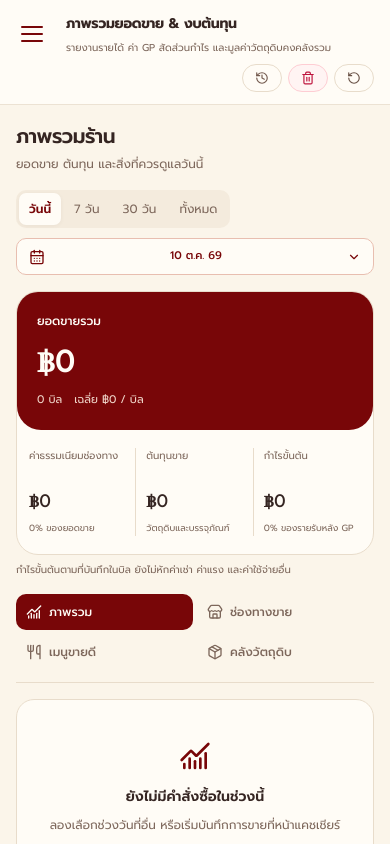
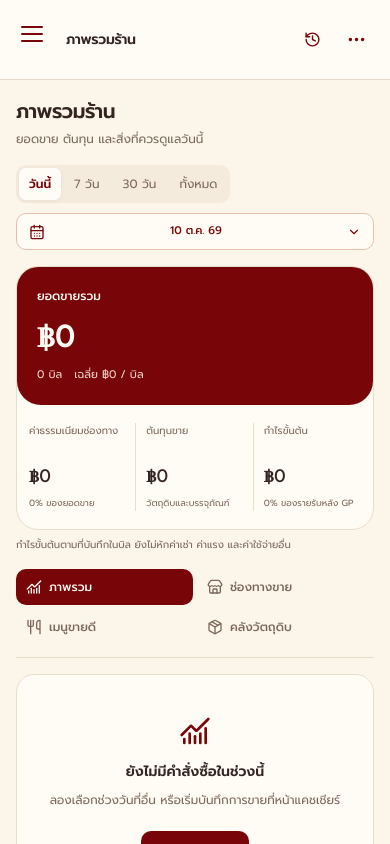
Before and after one commit to armwoottipong/Greek_yokk, a Vue app: page /#dashboard in a window 390 px wide. Built offline with nearby package versions, Linux system fonts and the light colour scheme.

Commit message:
feat: add tablet rail and simplify shop header actions

```diff
--- a/src/App.vue
+++ b/src/App.vue
@@ -6,14 +6,14 @@
     <!-- Main Content Layout -->
     <div class="flex-1 flex flex-col min-w-0 h-full overflow-hidden">
       <!-- Dynamic Header -->
-      <HeaderBar :mobile-menu-open="mobileMenuOpen" @toggle-menu="mobileMenuOpen=!mobileMenuOpen" />
+      <HeaderBar :mobile-menu-open="mobileMenuOpen" @toggle-menu="mobileMenuOpen=!mobileMenuOpen" @request-close-navigation="mobileMenuOpen=false" />
 
       <div v-if="store.storageError" role="alert" class="mx-4 mt-3 rounded-xl border border-rose-300 bg-rose-50 p-3 text-sm text-rose-900">
         {{ store.storageError.message || store.storageError }}
       </div>
 
       <!-- Active View Content -->
-      <main :inert="mobileMenuOpen" class="flex-1 overflow-y-auto p-4 md:p-6">
+      <main :inert="mobileMenuOpen ? true : undefined" class="flex-1 overflow-y-auto p-4 md:p-6">
         <KeepAlive>
           <component :is="currentViewComponent" />
         </KeepAlive>
--- a/src/assets/interface.css
+++ b/src/assets/interface.css
@@ -15,3 +15,4 @@
 @media(max-width:1199px){.ui-button--compact{min-height:44px}.interface-page-heading{align-items:flex-start;flex-wrap:wrap}}
 @media(prefers-reduced-motion:no-preference){.ui-button{transition:background-color 150ms ease,color 150ms ease}.ui-button-spinner{animation:interface-spin .75s linear infinite}}
 @keyframes interface-spin{to{transform:rotate(360deg)}}
+#app[inert] .mobile-menu-toggle{visibility:hidden}
--- a/src/components/layout/HeaderBar.vue
+++ b/src/components/layout/HeaderBar.vue
@@ -1,93 +1,55 @@
 <template>
-  <header ref="panelHeader" class="brand-page-header bg-white border-b border-stone-200/80 flex items-center justify-between shrink-0 select-none">
-    <button id="mobile-menu-toggle" ref="menuToggle" type="button" class="mobile-menu-toggle" :class="{'is-open':mobileMenuOpen}" :aria-expanded="mobileMenuOpen" aria-controls="main-sidebar" :aria-label="mobileMenuOpen?'ปิดเมนูหลัก':'เปิดเมนูหลัก'" @click="$emit('toggle-menu')"><span></span><span></span><span></span></button>
-    <div :inert="mobileMenuOpen" class="min-w-0">
-      <h2 class="text-base font-bold text-stone-900 flex items-center gap-2">
-        <span>{{ pageTitle.title }}</span>
-        <span v-if="pageTitle.badge" class="text-xs px-2 py-0.5 rounded-full bg-stone-100 text-stone-600 font-normal">
-          {{ pageTitle.badge }}
-        </span>
-      </h2>
-      <p class="text-xs text-stone-400 font-normal">{{ pageTitle.subtitle }}</p>
-    </div>
-
-    <div :inert="mobileMenuOpen" class="flex items-center gap-3">
-      <!-- Low Stock Alert Pill -->
-      <button
-        v-if="store.lowStockMaterials.length > 0"
-        @click="store.switchTab('stock')"
-        class="flex items-center gap-2 px-3 py-1.5 rounded-full bg-rose-50 text-rose-700 border border-rose-200/60 text-xs font-medium hover:bg-rose-100 transition-colors"
-        title="คลิกเพื่อดูวัตถุดิบที่ต้องเติม"
-      >
-        <span class="w-2 h-2 rounded-full bg-rose-500 animate-pulse"></span>
-        <span>วัตถุดิบใกล้หมด: {{ store.lowStockMaterials.length }} รายการ</span>
-      </button>
-
-      <!-- Activity Log Button -->
-      <button
-        @click="store.openActivityLog('all')"
-        class="px-3 py-1.5 rounded-xl border border-stone-200 text-stone-700 hover:text-stone-900 hover:bg-stone-50 text-xs font-medium flex items-center gap-1.5 transition-colors cursor-pointer"
-        title="ดูประวัติและบันทึกกิจกรรมทั้งหมด"
-      >
-        <History class="w-3.5 h-3.5 text-stone-500" />
-        <span class="hidden sm:inline">ประวัติกิจกรรม</span>
-      </button>
-
-      <!-- Clear All Data Button -->
-      <button
-        @click="confirmClearAll"
-        class="px-3 py-1.5 rounded-xl border border-rose-200 bg-rose-50/60 hover:bg-rose-100 text-rose-700 text-xs font-medium flex items-center gap-1.5 transition-colors cursor-pointer"
-        title="ล้างข้อมูลทั้งหมดออก (เริ่มร้านใหม่)"
-      >
-        <Trash2 class="w-3.5 h-3.5" />
-        <span class="hidden sm:inline">ล้างข้อมูลทั้งหมด</span>
-      </button>
-
-      <!-- Refresh Demo Data Button -->
-      <button
-        @click="confirmResetDemo"
-        class="px-3 py-1.5 rounded-xl border border-stone-200 text-stone-600 hover:text-stone-900 hover:bg-stone-50 text-xs font-medium flex items-center gap-1.5 transition-colors cursor-pointer"
-        title="โหลดข้อมูลตัวอย่าง (Demo Data)"
-      >
-        <RotateCcw class="w-3.5 h-3.5" />
-        <span class="hidden sm:inline">โหลด Demo</span>
-      </button>
-
-      <!-- Sync Button -->
-      <button
-        v-if="store.gasApiUrl"
-        @click="store.syncWithGas()"
-        :disabled="store.isSyncing"
-        class="px-3.5 py-1.5 rounded-xl bg-amber-900/10 hover:bg-amber-900/20 text-amber-900 text-xs font-medium flex items-center gap-1.5 transition-colors disabled:opacity-50 cursor-pointer"
-      >
-        <CloudSync class="w-3.5 h-3.5" :class="{ 'animate-spin': store.isSyncing }" />
-        <span class="hidden sm:inline">{{ store.isSyncing ? 'กำลังซิงค์...' : 'Sync Sheets' }}</span>
-      </button>
-    </div>
-  </header>
+ <header ref="panelHeader" class="brand-page-header">
+  <button id="mobile-menu-toggle" ref="menuToggle" type="button" class="mobile-menu-toggle" :class="{'is-open':mobileMenuOpen}" :aria-expanded="mobileMenuOpen" aria-controls="main-sidebar" :aria-label="mobileMenuOpen?'ปิดเมนูหลัก':'เปิดเมนูหลัก'" @click="$emit('toggle-menu')"><span></span><span></span><span></span></button>
+  <div :inert="mobileMenuOpen ? true : undefined" class="header-page-title"><h2>{{ pageTitle.title }}<small v-if="pageTitle.badge">{{ pageTitle.badge }}</small></h2><p>{{ pageTitle.subtitle }}</p></div>
+  <div :inert="mobileMenuOpen ? true : undefined" class="header-quick-actions">
+   <Button v-if="store.lowStockMaterials.length" size="compact" variant="quiet" :aria-label="'วัตถุดิบใกล้หมด '+store.lowStockMaterials.length+' รายการ'" @click="store.switchTab('stock')"><Package :size="16" aria-hidden="true"/><span>{{ store.lowStockMaterials.length }}</span></Button>
+   <Button size="compact" variant="quiet" aria-label="ประวัติกิจกรรม" @click="store.openActivityLog('all')"><History :size="17" aria-hidden="true"/><span class="header-action-label">ประวัติ</span></Button>
+   <Button v-if="store.gasApiUrl" size="compact" variant="quiet" :loading="store.isSyncing" aria-label="สำรองข้อมูลไป Google Sheets" @click="store.syncWithGas()"><CloudSync :size="17" aria-hidden="true"/><span class="header-action-label">สำรองข้อมูล</span></Button>
+   <button ref="moreButton" data-header-more class="header-more" type="button" aria-label="คำสั่งระบบเพิ่มเติม" aria-haspopup="dialog" :aria-expanded="actionsOpen" aria-controls="header-system-actions" @click="openActions"><MoreHorizontal :size="21" aria-hidden="true"/></button>
+  </div>
+ </header>
+ <DialogFrame :open="actionsOpen" id="header-system-actions" title="คำสั่งระบบ" description="สำรองข้อมูล หรือเริ่มต้นข้อมูลร้านใหม่" presentation="sheet" @request-close="actionsOpen=false">
+  <div class="header-system-actions">
+   <Button variant="secondary" :disabled="!store.gasApiUrl||store.isSyncing" @click="runSystemAction('sync')"><CloudSync :size="18" aria-hidden="true"/>สำรองไป Google Sheets</Button>
+   <p v-if="!store.gasApiUrl">เชื่อมต่อ Google Sheets ที่หน้าตั้งค่าก่อนสำรองออนไลน์</p>
+   <Button variant="secondary" @click="store.switchTab('settings');actionsOpen=false">เปิดหน้าตั้งค่าและสำรองไฟล์</Button>
+   <div class="header-action-divider"></div>
+   <Button variant="quiet" @click="runSystemAction('demo')"><RotateCcw :size="18" aria-hidden="true"/>โหลดข้อมูลตัวอย่าง</Button>
+   <Button variant="danger" @click="runSystemAction('clear')"><Trash2 :size="18" aria-hidden="true"/>ล้างข้อมูลทั้งหมด</Button>
+   <p>การเริ่มข้อมูลใหม่จะแทนที่ข้อมูลปัจจุบัน และมีขั้นตอนยืนยันก่อนดำเนินการ</p>
+  </div>
+ </DialogFrame>
 </template>
 <style scoped>
-.brand-page-header{min-height:var(--panel-header-height);padding:16px 24px;gap:16px}.brand-page-header h2{letter-spacing:-.3px}.brand-page-header p{margin-top:4px;color:var(--text-muted)}
+.brand-page-header{min-height:var(--panel-header-height);display:flex;align-items:center;justify-content:space-between;padding:16px 24px;gap:16px;border-bottom:1px solid var(--border-subtle);background:var(--bg-card);flex-shrink:0}
+.header-page-title{min-width:0}.header-page-title h2{font-size:1rem;font-weight:600;line-height:1.5;letter-spacing:-.3px}.header-page-title p{font-size:.75rem;line-height:1.6;color:var(--text-muted);margin-top:3px}.header-page-title small{margin-left:8px}
+.header-quick-actions{display:flex;align-items:center;gap:6px;flex-shrink:0}.header-more{display:grid;place-items:center;width:44px;height:44px;border-radius:10px;color:var(--accent-brand);background:transparent}.header-more:hover{background:var(--bg-soft)}
+.header-system-actions{display:grid;gap:12px}.header-system-actions>.ui-button{justify-content:flex-start;text-align:left}.header-system-actions p{font-size:.75rem;color:var(--text-muted);line-height:1.7}.header-action-divider{height:1px;background:var(--border-subtle);margin:8px 0}
 .mobile-menu-toggle{display:none;background:transparent;border:0;padding:11px;width:44px;height:44px;color:var(--accent-brand);cursor:pointer}
-.mobile-menu-toggle span{display:block;width:22px;height:2px;background:currentColor;border-radius:2px;transform-origin:center}
-.mobile-menu-toggle span+span{margin-top:5px}.mobile-menu-toggle.is-open span:first-child{transform:translateY(7px) rotate(45deg)}.mobile-menu-toggle.is-open span:nth-child(2){opacity:0;transform:scaleX(.3)}.mobile-menu-toggle.is-open span:last-child{transform:translateY(-7px) rotate(-45deg)}
+.mobile-menu-toggle span{display:block;width:22px;height:2px;background:currentColor;border-radius:2px;transform-origin:center}.mobile-menu-toggle span+span{margin-top:5px}
+.mobile-menu-toggle.is-open span:first-child{transform:translateY(7px) rotate(45deg)}.mobile-menu-toggle.is-open span:nth-child(2){opacity:0;transform:scaleX(.3)}.mobile-menu-toggle.is-open span:last-child{transform:translateY(-7px) rotate(-45deg)}
 .mobile-menu-toggle:focus-visible{outline:2px solid var(--accent-brand);outline-offset:2px}
-@media(max-width:767px){.brand-page-header{padding-left:66px}.mobile-menu-toggle{display:block;position:fixed;left:10px;top:12px;z-index:70}.mobile-menu-toggle.is-open{color:var(--bg-card)}}
+@media(max-width:1199px){.brand-page-header{padding-left:66px}.mobile-menu-toggle{display:block;position:fixed;left:82px;top:12px;z-index:70}.mobile-menu-toggle.is-open{left:10px;color:var(--bg-card)}.header-action-label{display:none}}
+@media(max-width:767px){.mobile-menu-toggle{left:10px}.brand-page-header{padding:12px 12px 12px 66px;gap:8px;align-items:center}.header-page-title h2{font-size:.875rem}.header-page-title p{display:none}.header-quick-actions{gap:0}.header-quick-actions>.ui-button{padding:10px;min-width:44px}}
 @media(prefers-reduced-motion:no-preference){.mobile-menu-toggle span{transition:transform 200ms ease,opacity 140ms ease}}
-@media(max-width:639px){.brand-page-header{padding:12px 16px;gap:8px;align-items:flex-start;flex-wrap:wrap}.brand-page-header h2{font-size:14px}.brand-page-header p{font-size:10px}.brand-page-header>div:last-child{gap:6px;margin-left:auto}}
-@media(max-width:639px){.brand-page-header{padding-left:66px}}
 </style>
-
 <script setup>
 import { computed, ref, onMounted, onUnmounted,watch,nextTick } from 'vue'
 import { usePosStore } from '@/stores/posStore'
-import { RotateCcw, RefreshCw as CloudSync, Trash2, History } from 'lucide-vue-next'
+import { RotateCcw, RefreshCw as CloudSync, Trash2, History,MoreHorizontal,Package } from 'lucide-vue-next'
+
+import Button from '@/components/ui/Button.vue'
+import DialogFrame from '@/components/ui/DialogFrame.vue'
 
 const store = usePosStore()
 const props=defineProps({mobileMenuOpen:Boolean})
-defineEmits(['toggle-menu'])
+const emit=defineEmits(['toggle-menu','request-close-navigation'])
+const actionsOpen=ref(false),moreButton=ref(null)
+function openActions(){emit('request-close-navigation');actionsOpen.value=true}
+async function runSystemAction(kind){actionsOpen.value=false;try{if(kind==='clear')await confirmClearAll();else if(kind==='demo')await confirmResetDemo();else await store.syncWithGas()}finally{await nextTick();moreButton.value?.focus()}}
 const menuToggle=ref(null)
-watch(()=>props.mobileMenuOpen,async(open,previous)=>{if(!open && previous){await nextTick();menuToggle.value?.focus()}})
+watch(()=>props.mobileMenuOpen,async(open,previous)=>{if(open)actionsOpen.value=false;if(!open&&previous){await nextTick();if(menuToggle.value&&getComputedStyle(menuToggle.value).display!=='none')menuToggle.value.focus();else document.querySelector('.brand-nav-item[aria-current="page"]')?.focus()}})
 const panelHeader = ref(null)
 let headerObserver
 function syncHeaderHeight() {
@@ -136,27 +98,27 @@ const pageTitle = computed(() => {
   switch (store.currentTab) {
     case 'dashboard':
       return {
-        title: 'ภาพรวมยอดขาย & งบต้นทุน',
+        title: 'ภาพรวมร้าน',
         subtitle: 'รายงานรายได้ ค่า GP สัดส่วนกำไร และมูลค่าวัตถุดิบคงคลังรวม'
       }
     case 'pos':
       return {
-        title: 'หน้าแคชเชียร์ขายหน้าร้าน (POS)',
+        title: 'ขายหน้าร้าน',
         subtitle: 'สร้างออเดอร์ เลือกลงชาม และคำนวณหักสต็อกอัตโนมัติ'
       }
     case 'menu':
       return {
-        title: 'จัดการเมนู & สูตรวัตถุดิบ (Menu BOM)',
+        title: 'เมนูและสูตร',
         subtitle: 'ตั้งราคาแยก Platform สูตรตัดเบส และบรรจุภัณฑ์ที่ตัดสต็อก'
       }
     case 'addon':
       return {
-        title: 'จัดการ Add-on & ท็อปปิ้ง',
+        title: 'ท็อปปิ้ง',
         subtitle: 'รายการท็อปปิ้งเสริม ราคาบวกเพิ่ม และการผูกตัดวัตถุดิบ'
       }
     case 'stock':
       return {
-        title: 'คลังวัตถุดิบ & บรรจุภัณฑ์ (Raw Materials & BOM)',
+        title: 'คลังวัตถุดิบ',
         subtitle: 'ตรวจสอบสต็อกคงเหลือ รับเข้า ปรับยอด และงบประมาณเติมของ'
       }
     case 'settings':
--- a/src/components/ui/DialogFrame.vue
+++ b/src/components/ui/DialogFrame.vue
@@ -1,6 +1,6 @@
 <template>
  <Teleport to="body">
-  <ModalShell :open="present" :labelled-by="`${id}-title`" class="dialog-frame-shell" :style="viewportStyle" @request-close="requestClose">
+  <ModalShell :id="id" :open="present" :labelled-by="`${id}-title`" class="dialog-frame-shell" :style="viewportStyle" @request-close="requestClose">
    <Transition name="dialog-frame" @after-leave="finishLeave">
     <section v-if="open" class="dialog-frame-panel" :class="`dialog-frame-panel--${presentation}`" :aria-busy="busy||undefined">
      <header class="dialog-frame-header"><slot name="header"><div><h3 :id="`${id}-title`">{{ title }}</h3><p v-if="description">{{ description }}</p></div></slot><IconButton label="ปิดหน้าต่าง" :disabled="busy" @click="requestClose"><X aria-hidden="true" /></IconButton></header>
--- a/src/composables/useOverlayScrollLock.js
+++ b/src/composables/useOverlayScrollLock.js
@@ -28,6 +28,7 @@ function touchMove(event){
 }
 function keydown(event){
  if(!scrollingKeys.includes(event.key)||event.target?.closest?.('input,textarea,select,[contenteditable="true"]'))return
+ if(event.key===' '&&event.target?.closest?.('button,[role="combobox"],summary,a[href]'))return
  const root=rootOf(locks.at(-1)||{})
  if(!root||!root.contains(event.target))event.preventDefault()
 }
```
Also changed, not shown: src/components/layout/Sidebar.vue (+23 -7 lines), src/composables/useMediaQuery.js (added, +9 -0 lines), 1 other file (tests, documents, lock files or other folders).
